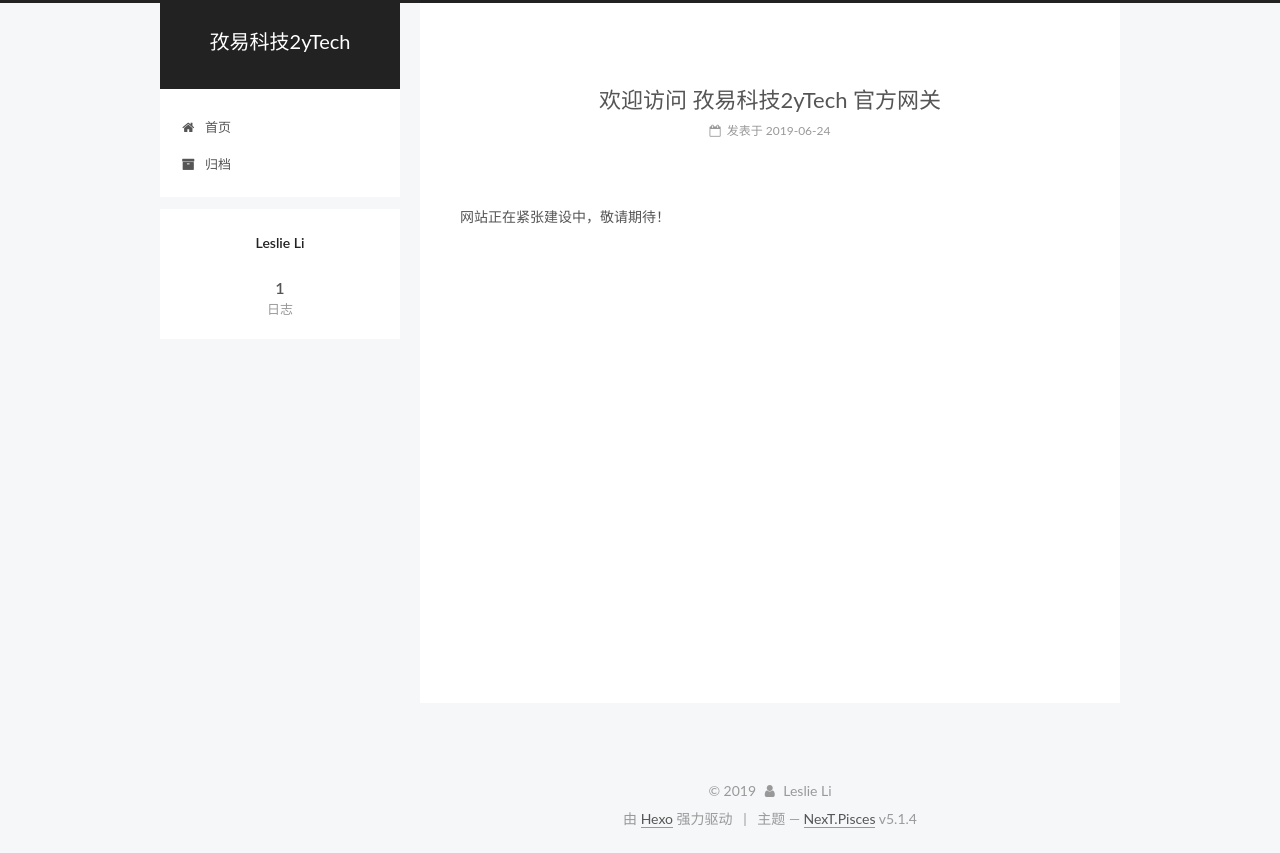
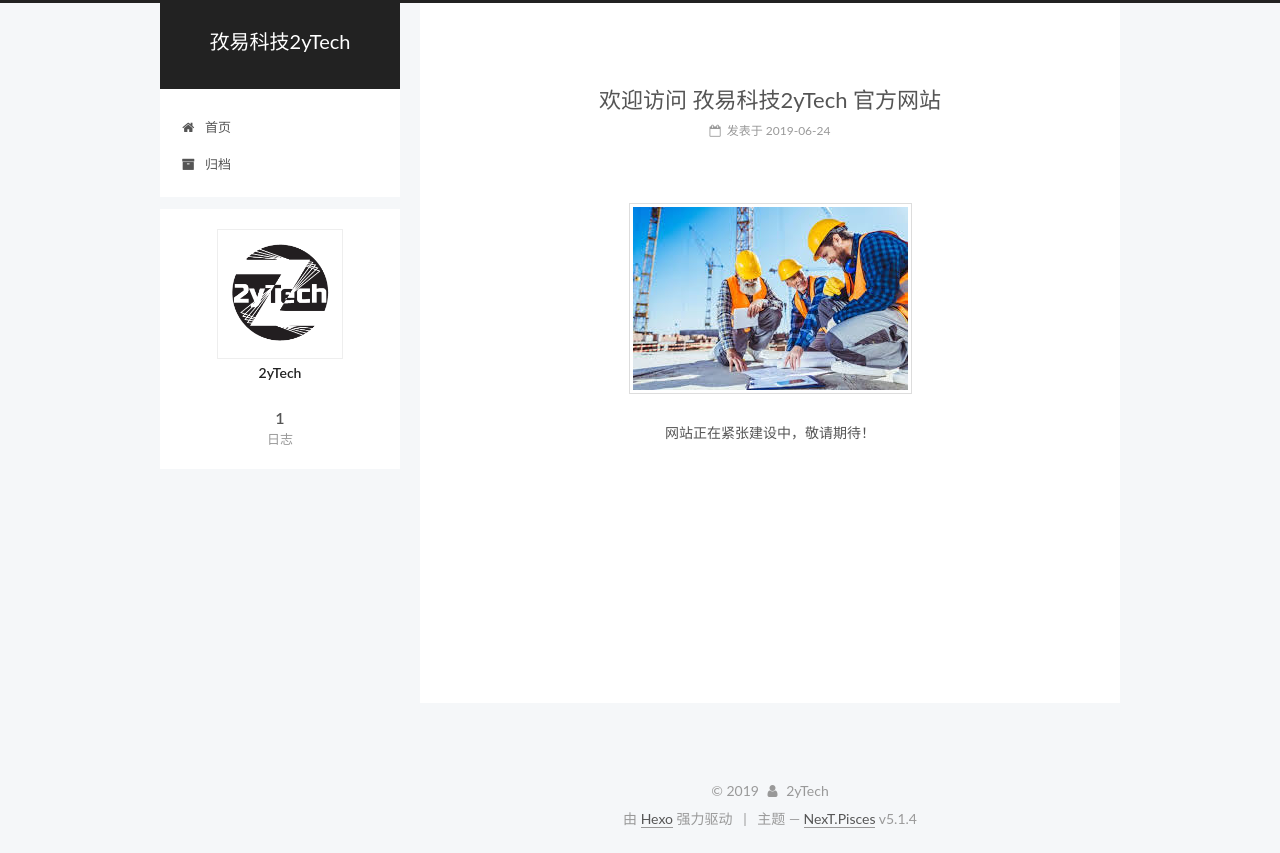
Before and after one commit to 2ytech/2ytech.github.io, a plain HTML site: page 2019/06/24/hello-2ytech/index.html in a window 1280 px wide. Drawn offline with Linux system fonts and the light colour scheme.

Commit message:
Site updated: 2019-06-24 16:08:35

```diff
--- a/2019/06/24/hello-2ytech/index.html
+++ b/2019/06/24/hello-2ytech/index.html
@@ -56,10 +56,10 @@
   <link rel="apple-touch-icon" sizes="180x180" href="/images/apple-touch-icon-next.png?v=5.1.4">
 
 
-  <link rel="icon" type="image/png" sizes="32x32" href="/images/favicon-32x32-next.png?v=5.1.4">
+  <link rel="icon" type="image/png" sizes="32x32" href="/images/2ytech_logo.png?v=5.1.4">
 
 
-  <link rel="icon" type="image/png" sizes="16x16" href="/images/favicon-16x16-next.png?v=5.1.4">
+  <link rel="icon" type="image/png" sizes="16x16" href="/images/2ytech_logo.png?v=5.1.4">
 
 
   <link rel="mask-icon" href="/images/logo.svg?v=5.1.4" color="#222">
@@ -81,15 +81,17 @@
 
 <meta name="description" content="网站正在紧张建设中，敬请期待！">
 <meta property="og:type" content="article">
-<meta property="og:title" content="欢迎访问 孜易科技2yTech 官方网关">
+<meta property="og:title" content="欢迎访问 孜易科技2yTech 官方网站">
 <meta property="og:url" content="http://yoursite.com/2019/06/24/hello-2ytech/index.html">
 <meta property="og:site_name" content="孜易科技2yTech">
 <meta property="og:description" content="网站正在紧张建设中，敬请期待！">
 <meta property="og:locale" content="zh-Hans">
-<meta property="og:updated_time" content="2019-06-24T06:03:35.474Z">
+<meta property="og:image" content="http://yoursite.com/images/construction.jpg">
+<meta property="og:updated_time" content="2019-06-24T07:58:33.325Z">
 <meta name="twitter:card" content="summary">
-<meta name="twitter:title" content="欢迎访问 孜易科技2yTech 官方网关">
+<meta name="twitter:title" content="欢迎访问 孜易科技2yTech 官方网站">
 <meta name="twitter:description" content="网站正在紧张建设中，敬请期待！">
+<meta name="twitter:image" content="http://yoursite.com/images/construction.jpg">
 
 
 
@@ -125,7 +127,7 @@
 
 
 
-  <title>欢迎访问 孜易科技2yTech 官方网关 | 孜易科技2yTech</title>
+  <title>欢迎访问 孜易科技2yTech 官方网站 | 孜易科技2yTech</title>
 
 
 
@@ -235,9 +237,9 @@
     <link itemprop="mainEntityOfPage" href="http://yoursite.com/2019/06/24/hello-2ytech/">
 
     <span hidden itemprop="author" itemscope itemtype="http://schema.org/Person">
-      <meta itemprop="name" content="Leslie Li">
+      <meta itemprop="name" content="2yTech">
       <meta itemprop="description" content>
-      <meta itemprop="image" content="/images/avatar.gif">
+      <meta itemprop="image" content="/images/2ytech_logo.png">
     </span>
 
     <span hidden itemprop="publisher" itemscope itemtype="http://schema.org/Organization">
@@ -249,7 +251,7 @@
 
 
 
-          <h1 class="post-title" itemprop="name headline">欢迎访问 孜易科技2yTech 官方网关</h1>
+          <h1 class="post-title" itemprop="name headline">欢迎访问 孜易科技2yTech 官方网站</h1>
 
 
         <div class="post-meta">
@@ -299,8 +301,8 @@
 
 
 
-        <p>网站正在紧张建设中，敬请期待！</p>
-
+        <p><img src="/images/construction.jpg" alt></p>
+<center>网站正在紧张建设中，敬请期待！</center>
 
     </div>
 
@@ -373,7 +375,9 @@
         <div class="site-overview">
           <div class="site-author motion-element" itemprop="author" itemscope itemtype="http://schema.org/Person">
 
-              <p class="site-author-name" itemprop="name">Leslie Li</p>
+              <img class="site-author-image" itemprop="image" src="/images/2ytech_logo.png" alt="2yTech">
+
+              <p class="site-author-name" itemprop="name">2yTech</p>
               <p class="site-description motion-element" itemprop="description"></p>
           </div>
 
@@ -429,7 +433,7 @@
   <span class="with-love">
     <i class="fa fa-user"></i>
   </span>
-  <span class="author" itemprop="copyrightHolder">Leslie Li</span>
+  <span class="author" itemprop="copyrightHolder">2yTech</span>
 
 
 </div>
--- a/css/main.css
+++ b/css/main.css
@@ -1823,7 +1823,7 @@ pre .javascript .function {
   width: 4px;
   height: 4px;
   border-radius: 50%;
-  background: #0dc703;
+  background: #94c436;
 }
 .links-of-blogroll {
   font-size: 13px;
```
Also changed, not shown: archives/2019/06/index.html (+7 -5 lines), archives/2019/index.html (+7 -5 lines), archives/index.html (+7 -5 lines), index.html (+11 -9 lines), images/2ytech_logo.png (added), images/construction.jpg (added), 1 other file.
